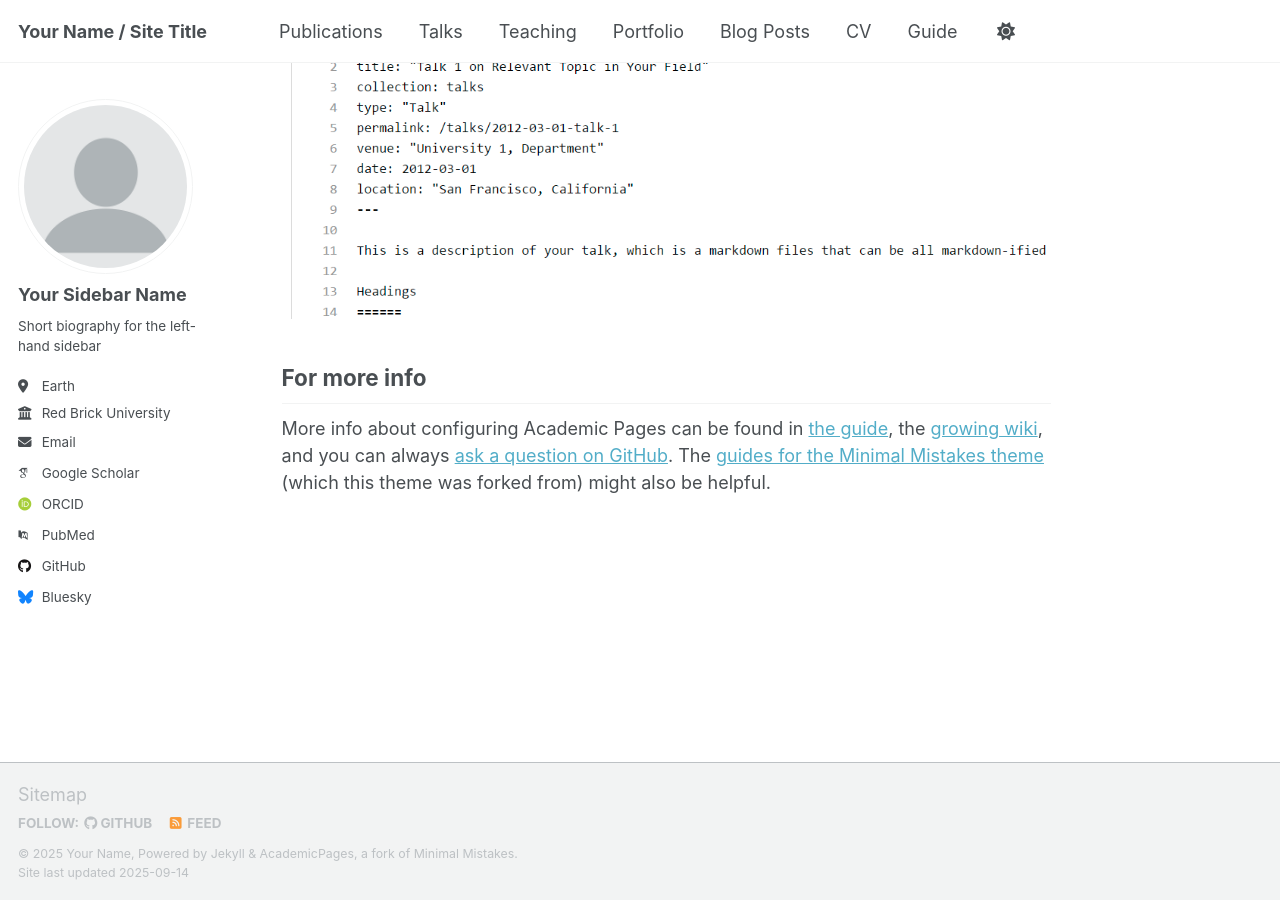
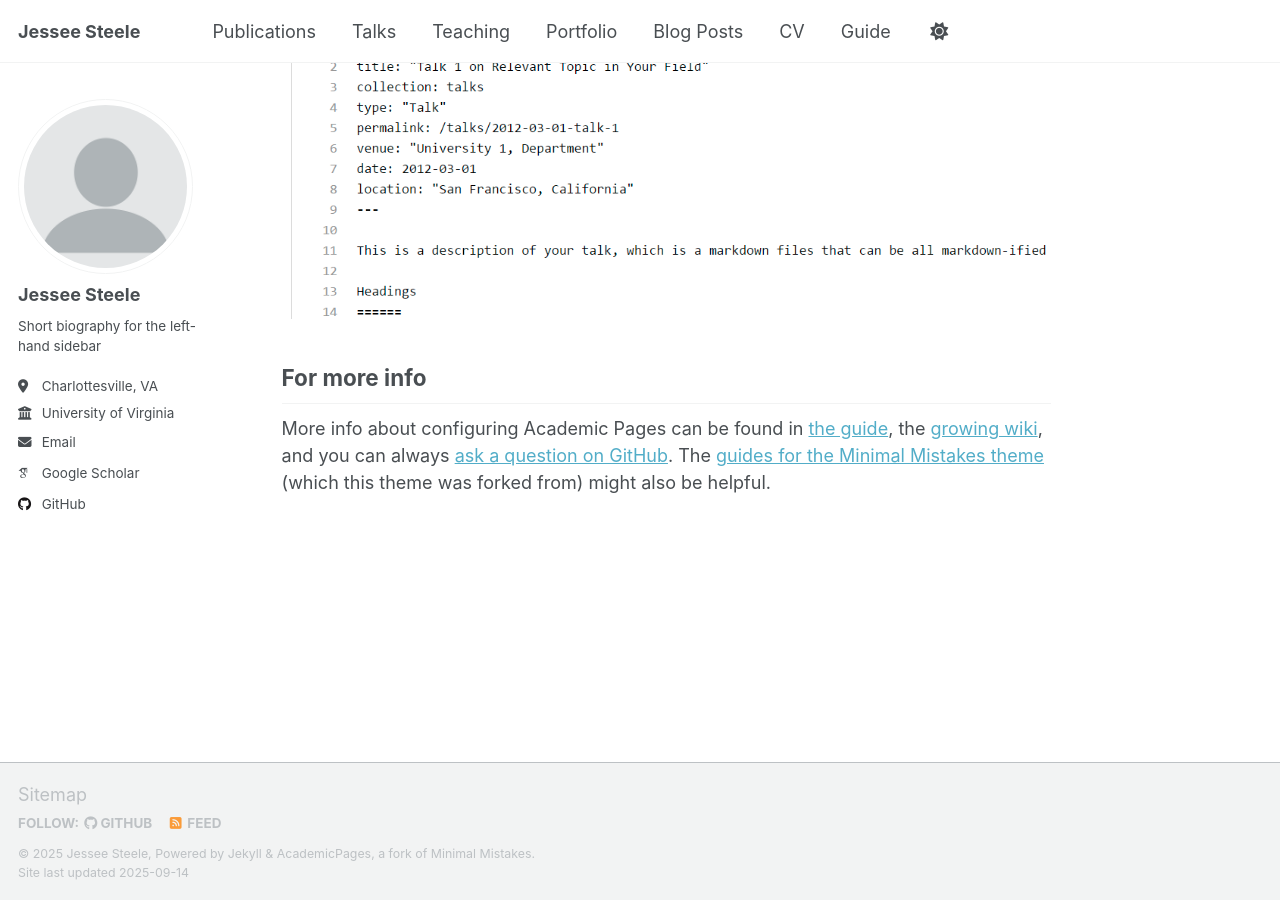
Before and after one commit to jessee-steele/jessee-steele.github.io, a Jekyll site: the page built from _pages/about.md, in a window 1280 px wide and 900 px high, scrolled down 2880 px. Built offline with Jekyll 4.4.1, drawn with Linux system fonts in a browser that asks for light colours; some web fonts are replaced; a script that is not in the unit is left out.

Commit message:
Update _config.yml
First test update, configuring sidebar and title info.

```diff
--- a/_config.yml
+++ b/_config.yml
@@ -9,11 +9,11 @@
 # Basic Site Settings
 locale                   : "en-US"
 site_theme               : "default" # Currently available options are "default", "air"
-title                    : "Your Name / Site Title"
+title                    : "Jessee Steele"
 title_separator          : "-"
-name                     : &name "Your Name"
+name                     : &name "Jessee Steele"
 description              : &description "Your Name's academic portfolio"   # Update this with a general description of your site, this is the default if not overridden by a page
-url                      : https://academicpages.github.io # The base hostname & protocol for your site e.g. "https://[your GitHub username].github.io",
+url                      : https://jessee-steele.github.io # The base hostname & protocol for your site e.g. "https://[your GitHub username].github.io",
                                                            # or if you already have some other page hosted on Github then use "https://[your GitHub username].github.io/[Your Repo Name]"
 baseurl                  : "" # the subpath of your site, e.g. "/blog"
 repository               : "academicpages/academicpages.github.io"
@@ -24,23 +24,23 @@ repository               : "academicpages/academicpages.github.io"
 author:
   # Biographic information
   avatar           : "profile.png"
-  name             : "Your Sidebar Name"
+  name             : "Jessee Steele"
   pronouns         : # example: "she/her"
   bio              : "Short biography for the left-hand sidebar"
-  location         : "Earth"
-  employer         : "Red Brick University"
+  location         : "Charlottesville, VA"
+  employer         : "University of Virginia"
   uri              : # URL
-  email            : "none@example.org"
+  email            : "steele@virginia.edu"
 
   # Academic websites
   academia         : # URL
   arxiv            : # URL - Update with the correct link to your profile
-  googlescholar    : "https://scholar.google.com/citations?user=PS_CX0AAAAAJ"
+  googlescholar    : "https://scholar.google.com/citations?user=CiHk7FkAAAAJ&hl=en"
   inspire-hep      : # URL
   impactstory      : # URL
-  orcid            : "http://orcid.org/yourorcidurl"
+  orcid            : # URL
   semantic         : # URL
-  pubmed           : "https://www.ncbi.nlm.nih.gov/pubmed/?term=john+snow"
+  pubmed           : # URL
   researchgate     : # URL
   scopus           : # URL
 
@@ -48,13 +48,13 @@ author:
   bitbucket        : # Username - Update with your username on the site
   codepen          : # Username
   dribbble         : # Username
-  github           : "academicpages"
+  github           : "jessee-steele"
   kaggle           : # Username
   stackoverflow    : # User number or user number and name (i.e., use "1" or "1/jeff-atwood")
 
   # Social media
   artstation       : # Username
-  bluesky          : "bsky.app" # Replace this with you Bluesky username
+  bluesky          : #"bsky.app" # Replace this with you Bluesky username
   facebook         : # Username
   flickr           : # Username
   foursquare       : # Username
```
